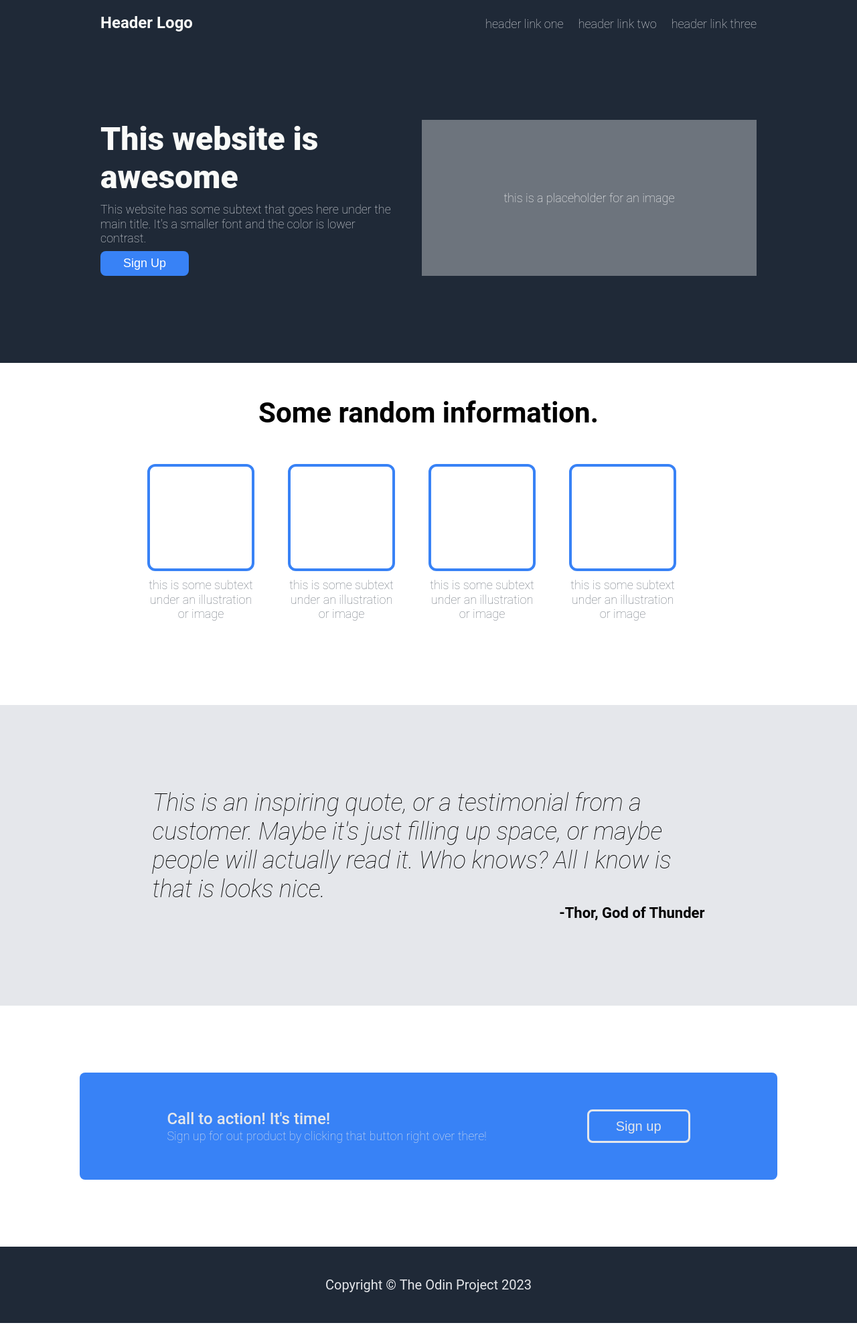
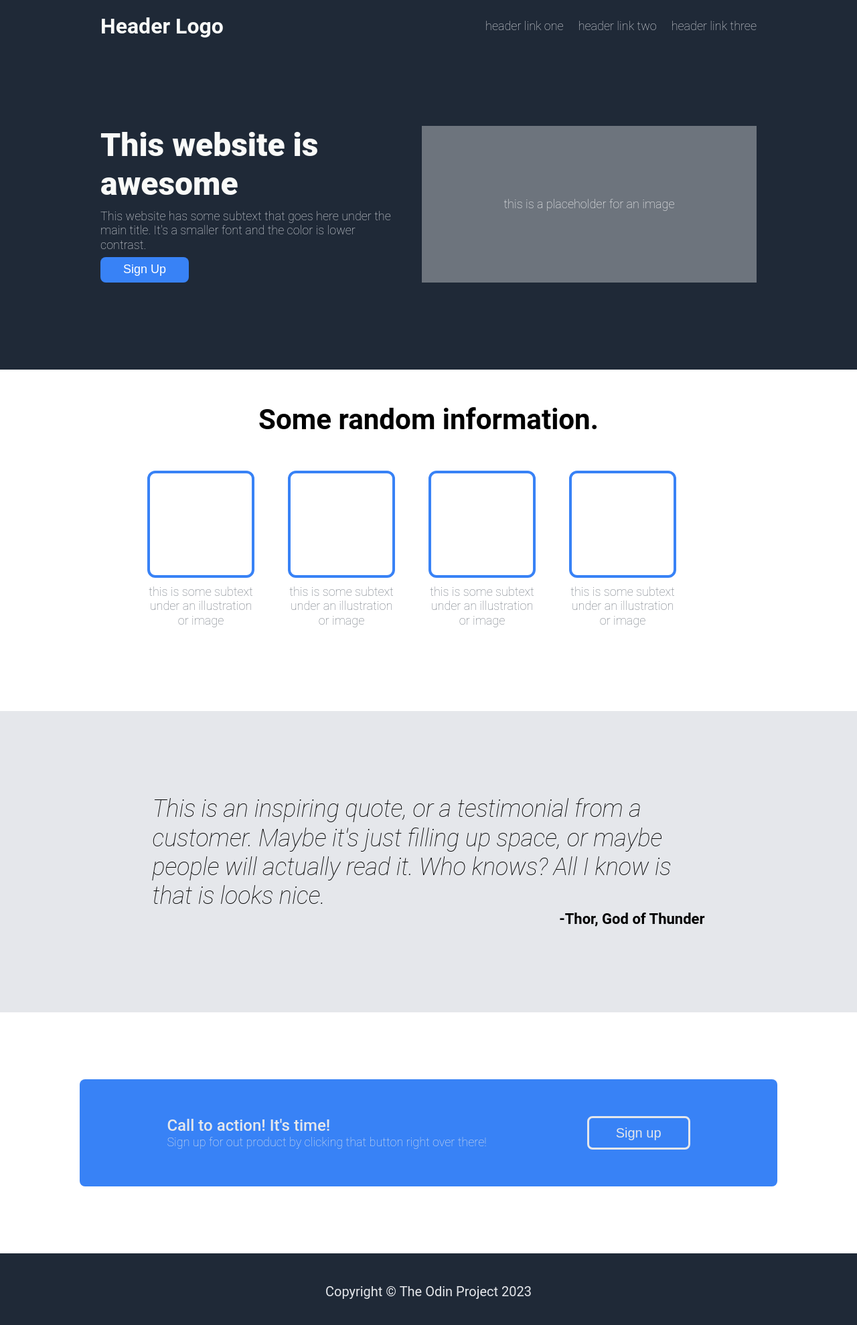
Before and after one commit to astn7278/odin-landing-page, a plain HTML site: page index.html in a window 1280 px wide. Shown: the whole page at 67% size. Drawn offline with Linux system fonts and the light colour scheme.

Commit message:
Correct text by defining paragraphs

```diff
--- a/index.html
+++ b/index.html
@@ -11,7 +11,7 @@
 <body>
     <div class="header-container">
         <div class="header">
-            Header Logo
+            <h1>Header Logo</h1>
             <div class="header-links">
                 <ul>
                     <li><a href="https://www.google.com">header link one</a></li>
@@ -24,8 +24,8 @@
         <div class="intro-container">
             <div class="intro-content">
             <h2>This website is awesome</h2>
-            This website has some subtext that goes here under the main title. It's a smaller font
-            and the color is lower contrast.
+            <p>This website has some subtext that goes here under the main title. It's a smaller font
+                and the color is lower contrast.</p>
             <button>Sign Up</button>
             </div>
             <div class="placeholder">this is a placeholder for an image</div>
@@ -37,29 +37,29 @@
         <div class="cards">
             <div class="card">
                 <div class="info-pic"></div>
-                this is some subtext under an illustration or image
+                <p>this is some subtext under an illustration or image</p>
             </div>
             <div class="card">
                 <div class="info-pic"></div>
-                this is some subtext under an illustration or image
+                <p>this is some subtext under an illustration or image</p>
             </div>
             <div class="card">
                 <div class="info-pic"></div>
-                this is some subtext under an illustration or image
+                <p>this is some subtext under an illustration or image</p>
             </div>
             <div class="card">
                 <div class="info-pic"></div>
-                this is some subtext under an illustration or image
+                <p>this is some subtext under an illustration or image</p>
             </div>
         </div>
     </div>
 
     <div class="quote-container">
         <div class="quote">
-            <div>This is an inspiring quote, or a testimonial from a
+            <p>This is an inspiring quote, or a testimonial from a
             customer. Maybe it's just filling up space, or maybe
             people will actually read it. Who knows? All I know
-            is that is looks nice.</div>
+            is that is looks nice.</p>
             <div class="credit">-Thor, God of Thunder</div>
         </div>
     </div>
@@ -67,7 +67,7 @@
     <div class="action-container">
         <div class="action-box">
             <div class="action-text">
-                Call to action! It's time!
+                <h4>Call to action! It's time!</h4>
                 <p>Sign up for out product by clicking that button right over there!</p>
             </div>
             <button>Sign up</button>
@@ -75,7 +75,7 @@
     </div>
 
     <div class="footer">
-        Copyright © The Odin Project 2023
+        <p>Copyright © The Odin Project 2023</p>
     </div>
 </body>
 
--- a/styles.css
+++ b/styles.css
@@ -17,8 +17,6 @@ html, body {
 }
 
 .header {
-   font-size: 24px;
-   font-weight: 600;
    color: #f9faf8;
    padding-top: 20px;
    display: flex;
@@ -163,7 +161,7 @@ div .placeholder {
     gap: 150px;
 }
 
-.action-text {
+.action-text h4 {
     color: #e5e7eb;
     font-weight: 550;
     font-size: 24px;
@@ -172,6 +170,7 @@ div .placeholder {
 .action-text p {
     font-weight: 100;
     font-size: 18px;
+    color: #e5e7eb;
 }
 
 .action-box button {
```
